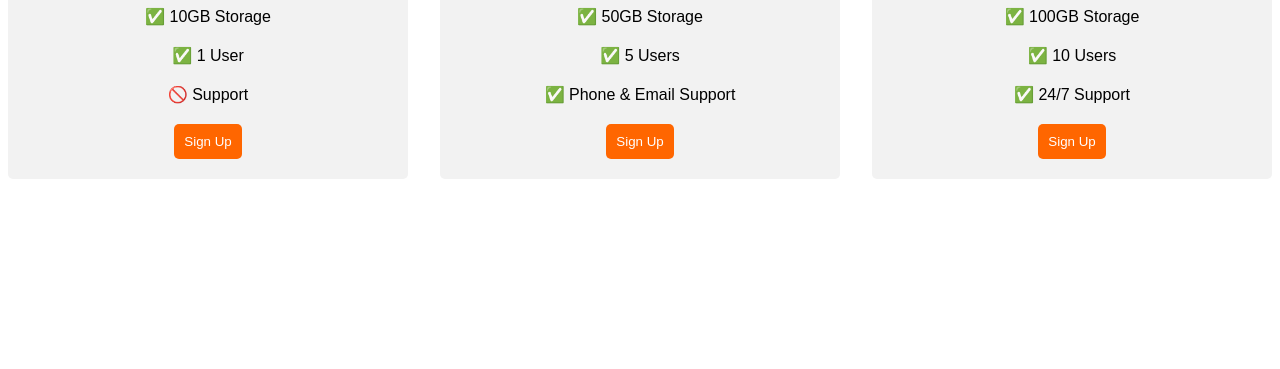
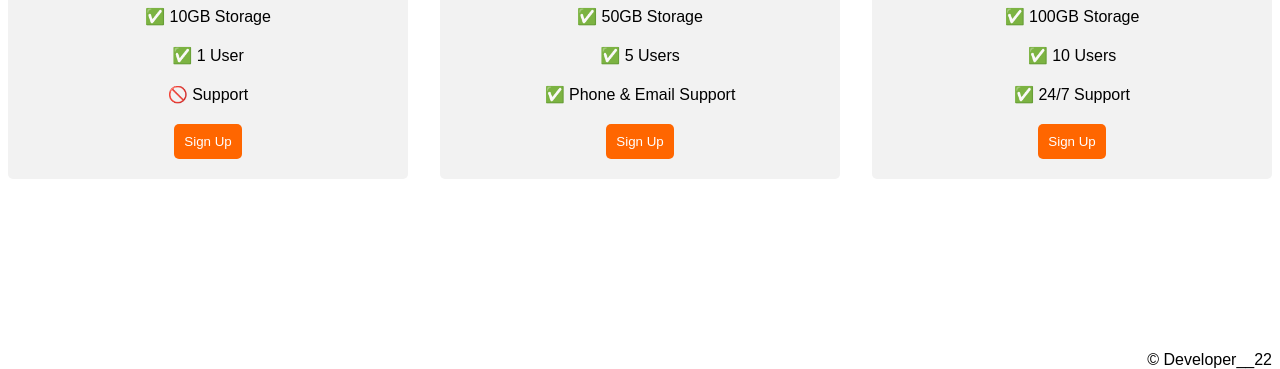
Before and after one commit to arihant205/pricing_table, a plain HTML site: page index.html in a window 1280 px wide. Shown: the part 437-806 px from the top of the page. Drawn offline with Linux system fonts and the light colour scheme; a web font is replaced by a local one.

Commit message:
adding footer

```diff
--- a/index.html
+++ b/index.html
@@ -57,6 +57,9 @@
       border:0;
       padding:10px;
     }
+    footer{
+      float: right;
+    }
 
     /* Hint: What can you do with a media query and flexbox? */
     @media (max-width: 1250px) {
@@ -109,6 +112,9 @@
       <button class="plan-button">Sign Up</a>
     </div>
   </div>
+  <footer>
+    &copy; Developer__22
+  </footer>
 
 </body>
 
```
